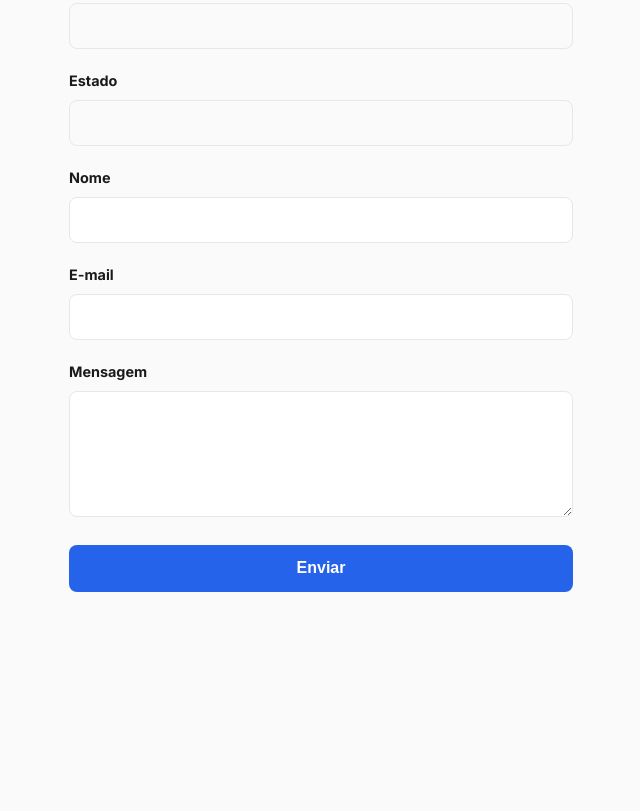
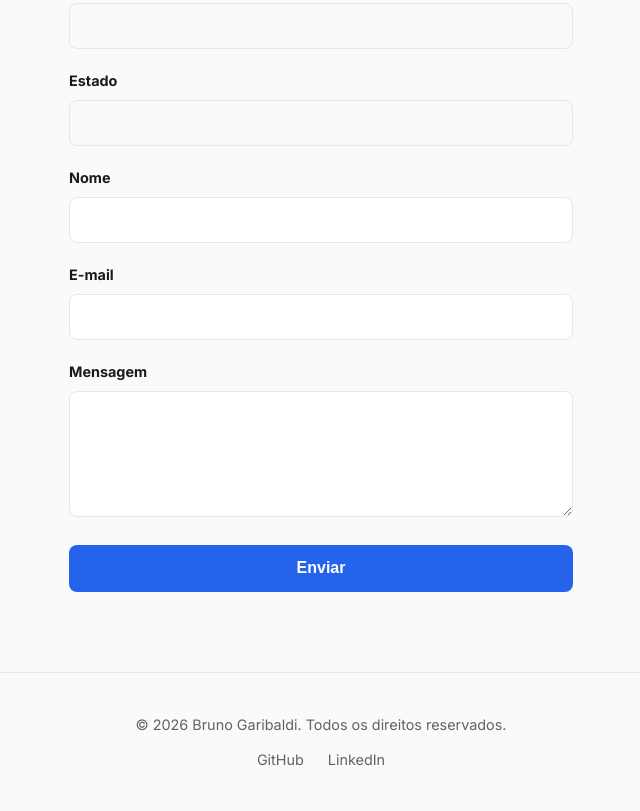
Before and after one commit to brunofgaribaldi/Portfolio-Bruno-Garibaldi, a plain HTML site: page index.html in a window 1280 px wide. Shown: the part 1886-2697 px from the top of the page, without its empty margins (319-959 px from the left). Before the commit the page ends 2558 px from the top, so only its background shows below. Drawn offline with Linux system fonts and the light colour scheme.

Commit message:
feat: adiciona footer com links sociais e estilizacao

```diff
--- a/index.html
+++ b/index.html
@@ -138,5 +138,17 @@
         </form>
       </section>
     </main>
+
+    <footer>
+      <p>&copy; 2026 Bruno Garibaldi. Todos os direitos reservados.</p>
+      <div class="social-links">
+        <a href="https://github.com/brunofgaribaldi" target="_blank">GitHub</a>
+        <a
+          href="https://www.linkedin.com/in/bruno-ferreira-garibaldi-46a0b21b2/?skipRedirect=true"
+          target="_blank"
+          >LinkedIn</a
+        >
+      </div>
+    </footer>
   </body>
 </html>
--- a/style.css
+++ b/style.css
@@ -341,3 +341,34 @@ nav a:hover {
 #contact-form button[type="submit"]:hover {
   background-color: var(--accent-hover);
 }
+
+/* Estilo do Footer */
+
+footer {
+  padding: 2.5rem 3rem;
+  text-align: center;
+  border-top: 1px solid var(--border-color);
+  color: var(--text-secondary);
+  font-size: 0.9rem;
+}
+
+footer p {
+  margin-bottom: 0.75rem;
+}
+
+.social-links {
+  display: flex;
+  justify-content: center;
+  gap: 1.5rem;
+}
+
+.social-links a {
+  color: var(--text-secondary);
+  text-decoration: none;
+  font-weight: 500;
+  transition: color 0.2s;
+}
+
+.social-links a:hover {
+  color: var(--accent-color);
+}
```
